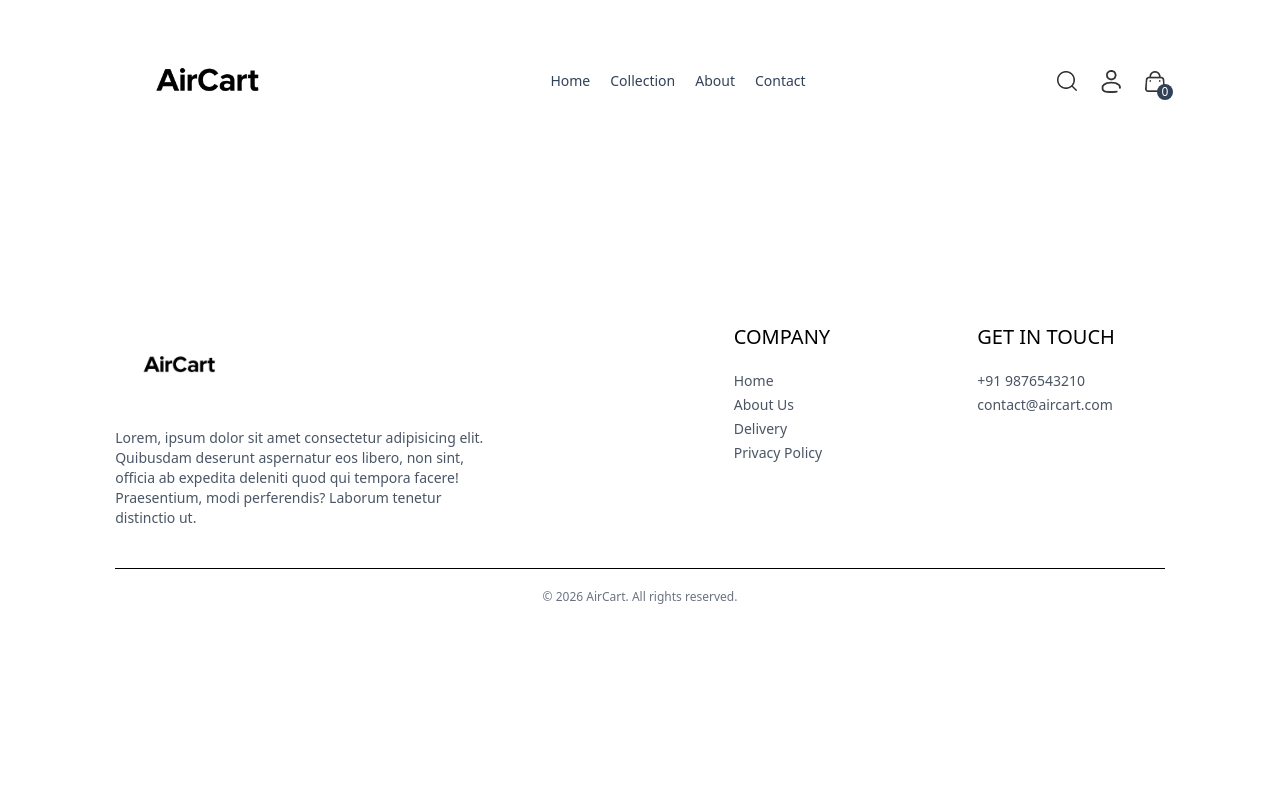
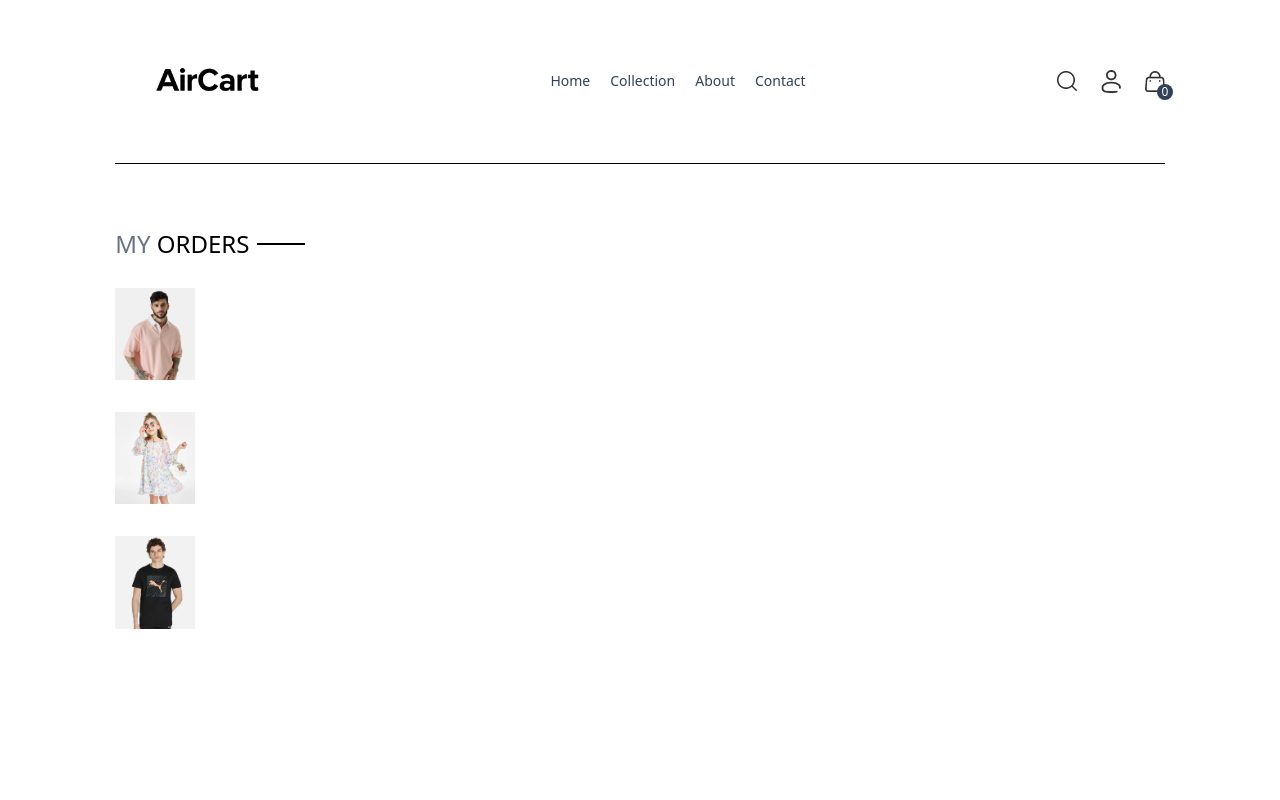
Before and after one commit to sreehari27/Ecommerc-frontend-MERN, a React (Vite) app: page /orders in a window 1280 px wide. Shown: the top 800 px of the page. Built offline with nearby package versions, Linux system fonts and the light colour scheme; a web font is replaced by a local one.

Commit message:
rders screen design started.

```diff
--- a/src/App.jsx
+++ b/src/App.jsx
@@ -11,7 +11,7 @@ import Footer from './components/Footer'
 import SearchBar from './components/SearchBar'
 import { ToastContainer, toast } from 'react-toastify';
 import PlaceOrder from './pages/PlaceOrder'
-import Order from './pages/Order'
+import Orders from './pages/Orders'
 
 const App = () => {
   return (
@@ -29,7 +29,7 @@ const App = () => {
         <Route path='/cart' element={<Cart />} />
         <Route path='/product/:productId' element={<Product />} />
         <Route path='/place-order' element={<PlaceOrder />} />
-        <Route path='/order' element={<Order/>} /> {/* Placeholder for Orders page */}
+        <Route path='/orders' element={<Orders />} />
 
       </Routes>
       <Footer />
--- a/src/pages/Order.jsx
+++ /dev/null
@@ -1,11 +0,0 @@
-import React from 'react'
-
-function Order() {
-  return (
-    <div>
-
-    </div>
-  )
-}
-
-export default Order
--- /dev/null
+++ b/src/pages/Orders.jsx
@@ -0,0 +1,33 @@
+import React, { useContext } from 'react'
+import { ShopContext } from '../context/ShopContext';
+import Title from '../components/Title';
+
+
+function Orders() {
+
+  const {products, currency} = useContext(ShopContext);
+
+
+  return (
+    <div className='border-t pt-16'>
+      <div className='text-2xl'>
+        <Title title1="MY" title2="ORDERS" />
+      </div>
+        <div>
+          {
+            products.slice(1,4).map((item, index) => (
+              <div key={index} className='py-4 text-gray-700 flex flex-col md:flex-row md:items-center md:justify-between gap-4'>
+                <div className='flex items-start gap-6 text-sm'>
+                  <img className='w-16 sm:w-20' src={item.image[0]} alt="" />
+
+                </div>
+
+              </div>
+            ))
+          }
+        </div>
+    </div>
+  )
+}
+
+export default Orders
```
